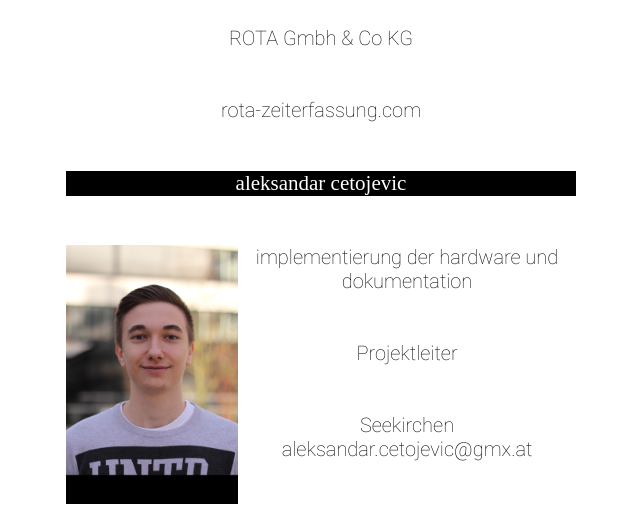
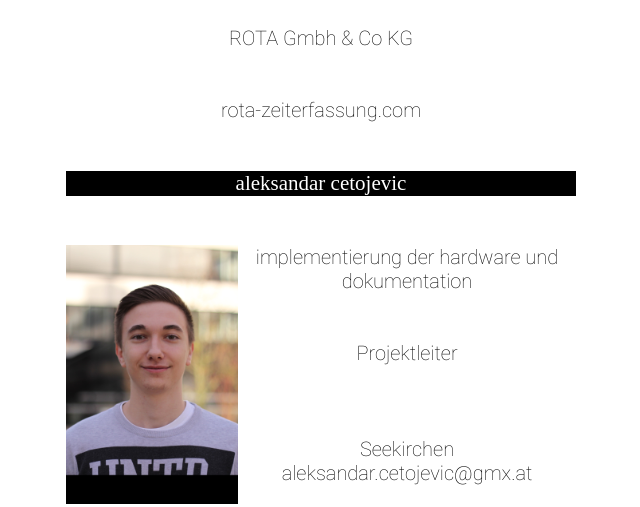
Before and after one commit to TPM-diplomprojekt/TPM-diplomprojekt.github.io, a plain HTML site: page wir.html in a window 1280 px wide. Shown: the part 413-920 px from the top of the page, without its empty margins (319-959 px from the left). Drawn offline with Linux system fonts and the light colour scheme; a web font is replaced by a local one.

Commit message:
Update wir.html

```diff
--- a/wir.html
+++ b/wir.html
@@ -35,7 +35,7 @@ rota-zeiterfassung.com
 <img src="ceto.jpg" alt="ceto" style="float:left;width:172px;height:259px;">
 <textelement1>
 implementierung der hardware und dokumentation <br><br><br>
-Projektleiter<br><br><br>
+Projektleiter<br><br><br><br>
 Seekirchen<br>
 aleksandar.cetojevic@gmx.at
 </textelement1>
@@ -48,7 +48,7 @@ aleksandar.cetojevic@gmx.at
 <textelement1>
 entwicklung einer smartphone-app <br> und eines web-services<br><br><br><br>
 Mondsee<br>
-t.ellmauer@gmail.com<br><br><br>
+t.ellmauer@gmail.com<br><br><br><br>
 </textelement1>
 
 
@@ -57,7 +57,7 @@ t.ellmauer@gmail.com<br><br><br>
 <textelement1>
 entwicklung einer sicheren datenbankverwaltung <br><br><br><br>
 Mondsee<br>
-hagerphilipp90@gmail.com<br><br><br>
+hagerphilipp90@gmail.com<br><br><br><br>
 
 </textelement1>
 
```
